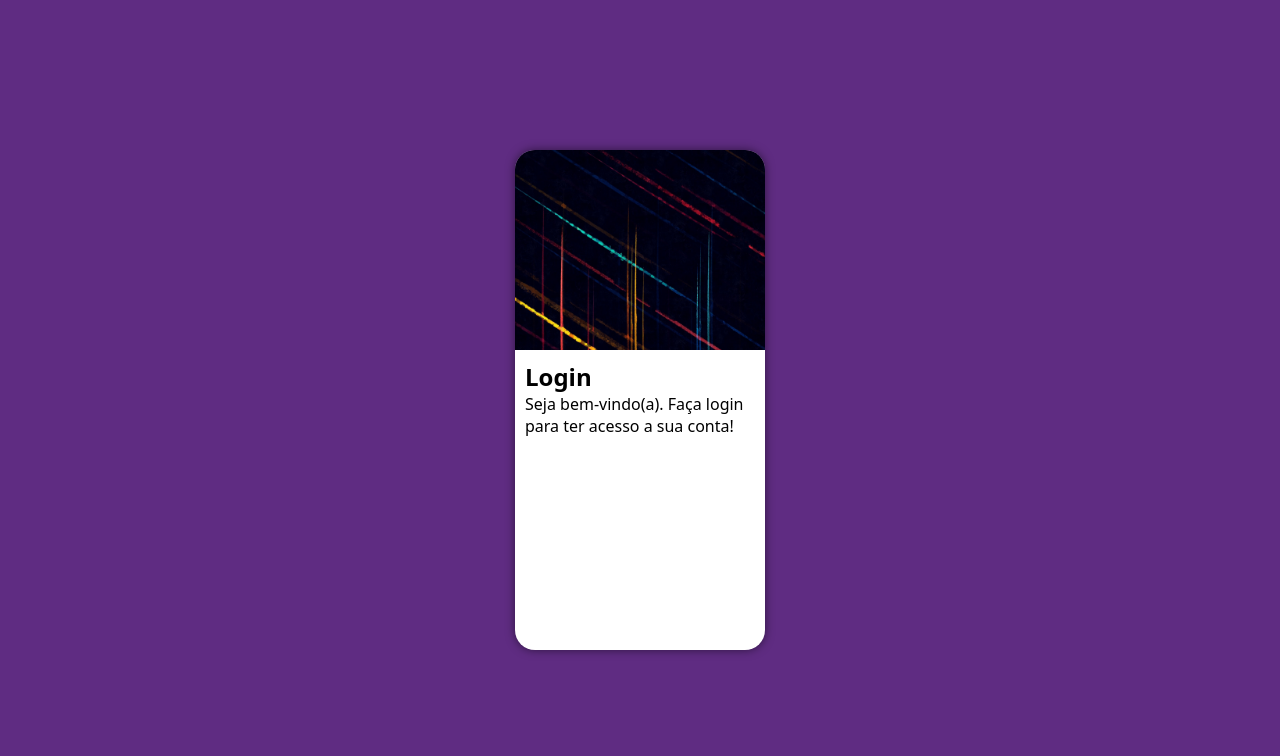
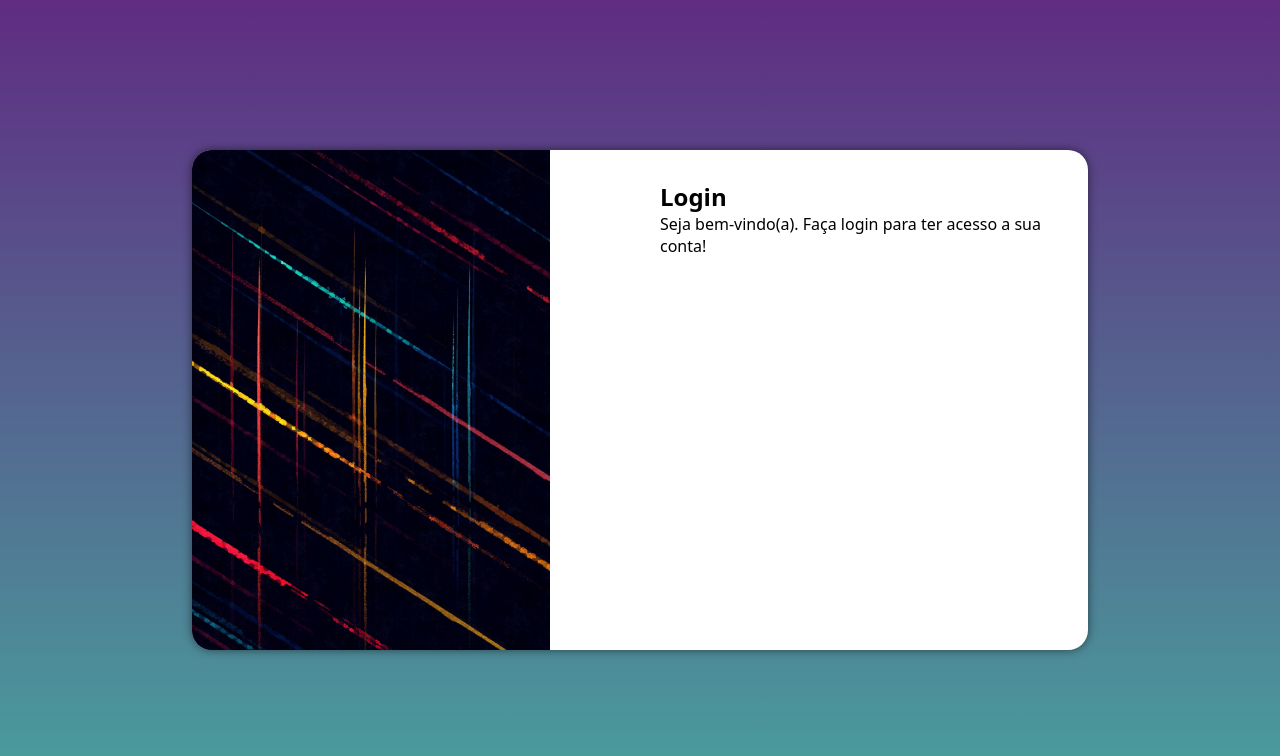
Before and after one commit to vismartins/projeto-login, a plain HTML site: page index.html in a window 1280 px wide. Drawn offline with Linux system fonts and the light colour scheme.

Commit message:
media-quewries-varias-telas

```diff
--- /dev/null
+++ b/estilos/media-query.css
@@ -0,0 +1,39 @@
+@charset "utf-8";
+
+@media screen and (min-width: 768px) and (max-width: 992px) {
+    body {
+        background-image: linear-gradient(to top, #49a09d, #5f2c82);
+    }
+    section#login {
+        width: 70vw;
+    }
+
+    section#login > div#imagem {
+        float: left;
+        width: 30%;
+        height: 100%;
+    }
+
+    section#login > div#formulario {
+        float: right;
+        width: 70%;
+    }
+}
+
+@media screen and (min-width: 992px) {
+    body {
+        background-image: linear-gradient(to top, #49a09d, #5f2c82);
+    }
+    section#login {
+        width: 70vw;
+    }
+    section#login > div#imagem {
+        float: left;
+        width: 40%;
+        height: 100%;
+    }
+    section#login > div#formulario {
+        float: right;
+        width: 50%;
+    }
+}
--- a/estilos/style.css
+++ b/estilos/style.css
@@ -43,6 +43,11 @@ section#login {
     -moz-transform: translate(-50%, -50%);
     -ms-transform: translate(-50%, -50%);
     -o-transform: translate(-50%, -50%);
+    transition: width 0.5s, height 0.5s;
+    -webkit-transition: width 0.5s, height 0.5s;
+    -moz-transition: width 0.5s, height 0.5s;
+    -ms-transition: width 0.5s, height 0.5s;
+    -o-transition: width 0.5s, height 0.5s;
 }
 
 section#login > div#imagem {
@@ -54,5 +59,6 @@ section#login > div#imagem {
 
 section#login > div#formulario {
     display: block;
-    padding: 10px;
+    padding: 20px;
+    margin-top: 10px;
 }
--- a/index.html
+++ b/index.html
@@ -6,6 +6,7 @@
     <meta name="viewport" content="width=device-width, initial-scale=1.0">
     <title>Login</title>
     <link rel="stylesheet" href="estilos/style.css">
+    <link rel="stylesheet" href="estilos/media-query.css">
 </head>
 <body>
     <main>
```
